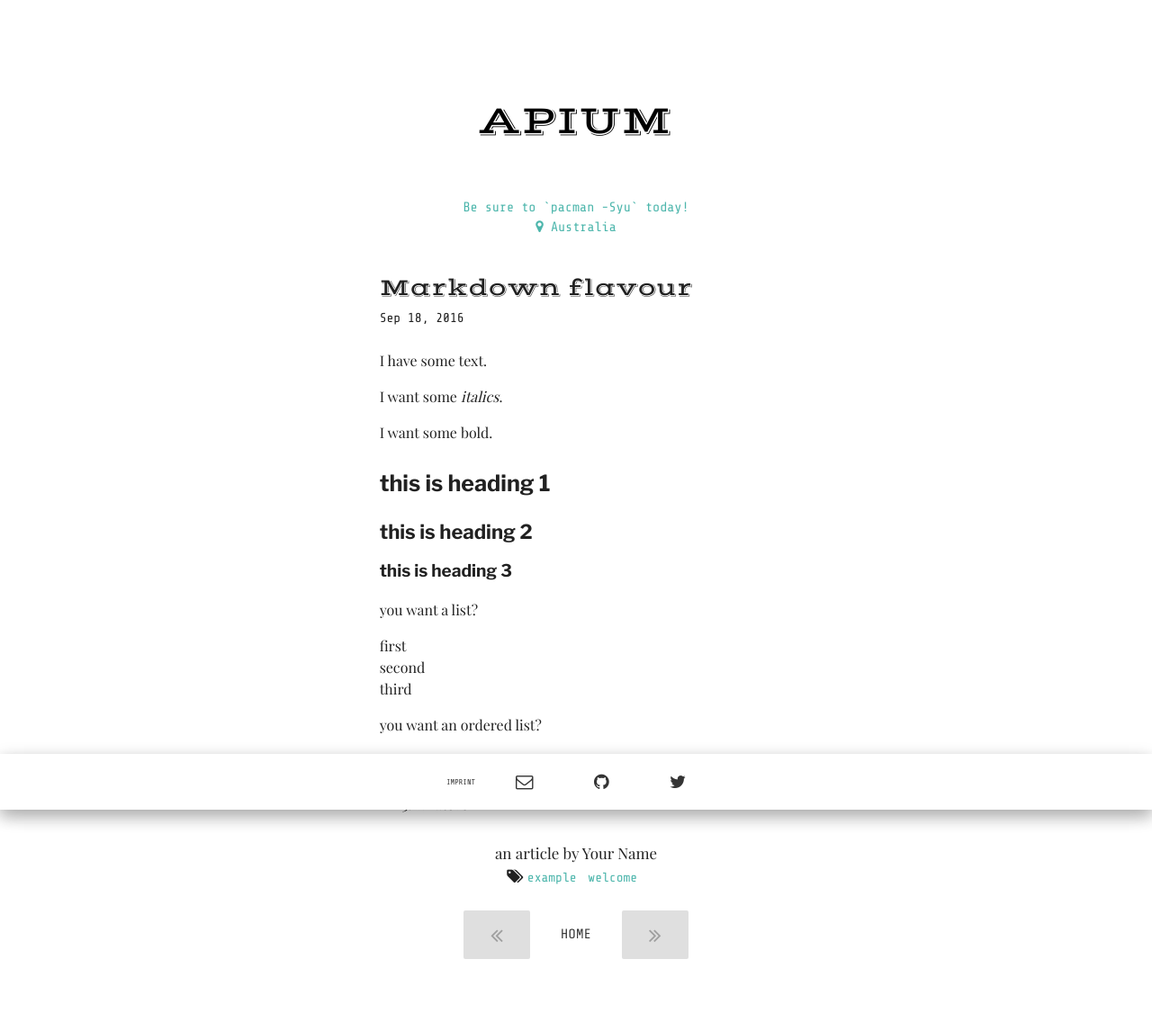
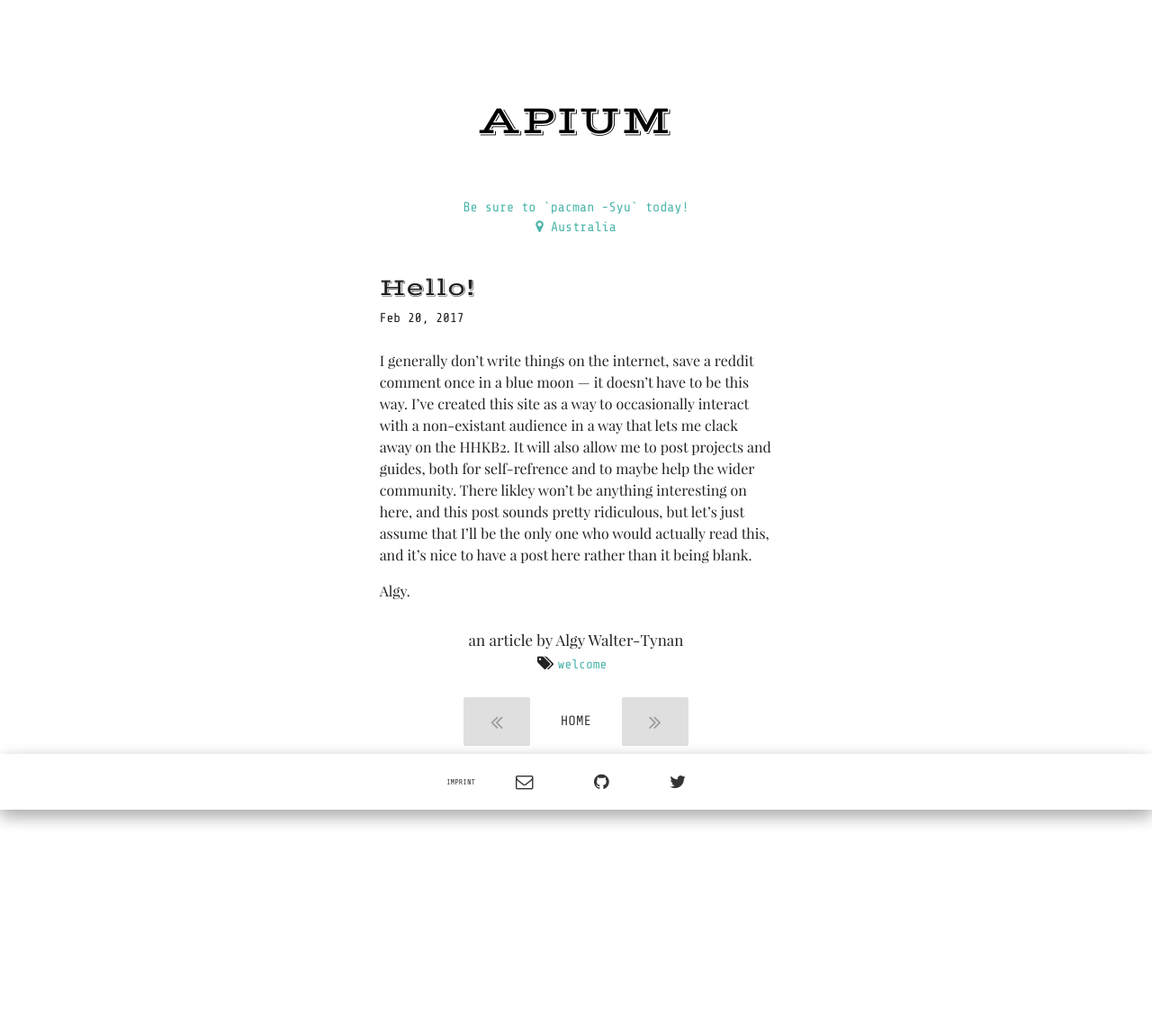
Before and after one commit to APIUM/apium.github.io, a Jekyll site: the page built from _posts/2016-11-06-welcome.md, in a window 1280 px wide. Shown: the whole page at 90% size. Built offline with Jekyll 4.4.1, drawn with Linux system fonts in a browser that asks for light colours; some web fonts are replaced.

Commit message:
create welcome post

```diff
--- a/_posts/2016-11-06-welcome.md
+++ b/_posts/2016-11-06-welcome.md
@@ -1,29 +1,13 @@
 ---
 layout: post
-title:  "Markdown flavour"
-date:   2016-09-19 00:00:00 +0200
-tags: ['example', 'welcome']
-author: "Your Name"
+title:  "Hello!"
+date:   2017-02-20 21:50:00 +1100
+tags: ['welcome']
+author: "Algy Walter-Tynan"
 ---
 
-I have some text.
+I generally don't write things on the internet, save a reddit comment once in a blue moon --- it doesn't have to be this way.
+I've created this site as a way to occasionally interact with a non-existant audience in a way that lets me clack away on the HHKB2. It will also allow me to post projects and guides, both for self-refrence and to maybe help the wider community.
+There likley won't be anything interesting on here, and this post sounds pretty ridiculous, but let's just assume that I'll be the only one who would actually read this, and it's nice to have a post here rather than it being blank.
 
-I want some _italics_.
-
-I want some **bold**.
-
-# this is heading 1
-
-## this is heading 2
-
-### this is heading 3
-
-you want a list?
-* first
-* second
-* third
-
-you want an ordered list?
-1. whatever
-1. whatever
-1. whatever
+Algy.
```
